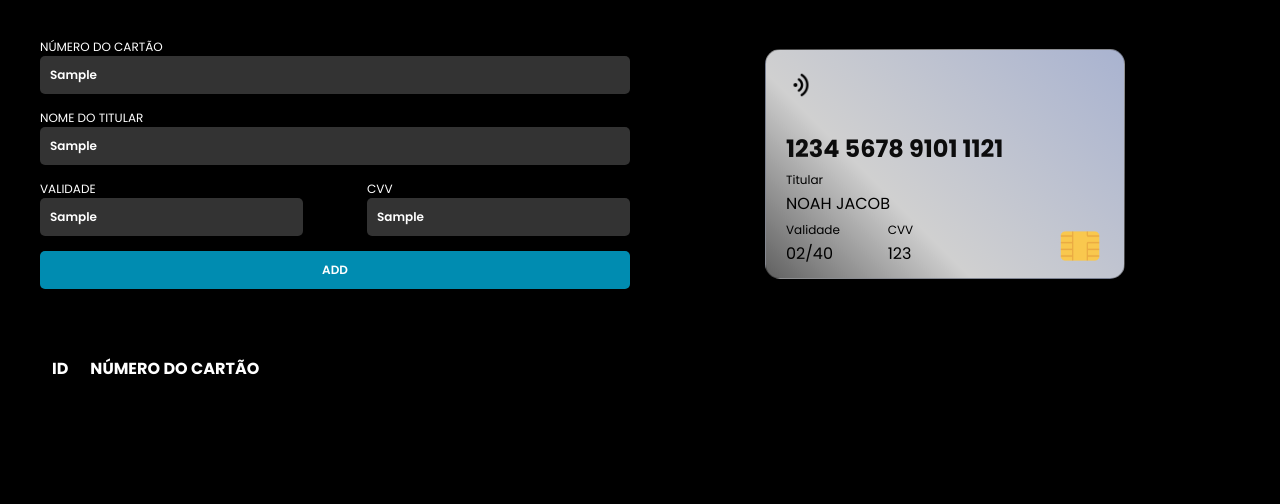
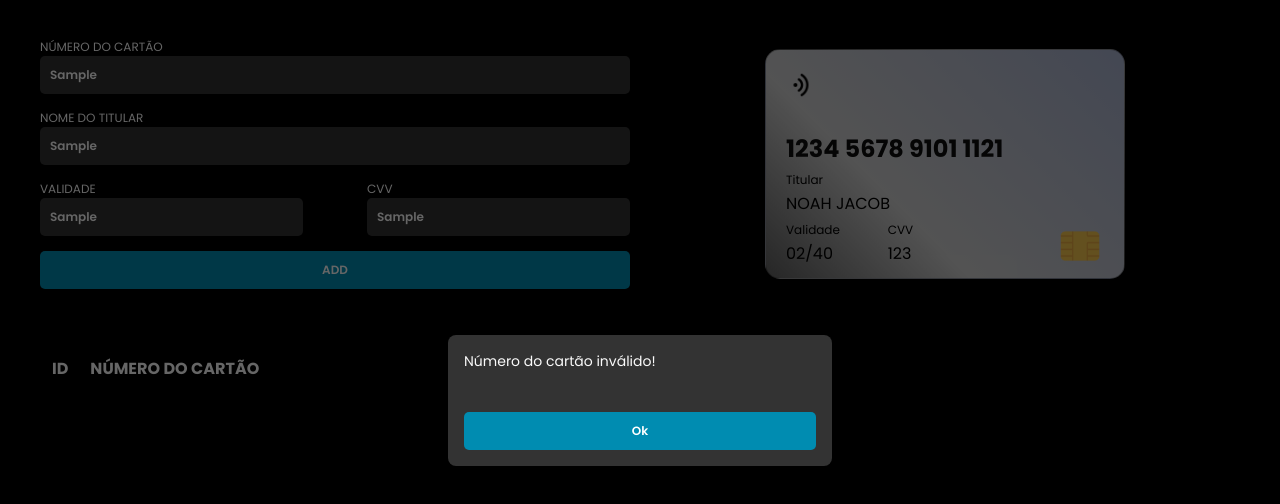
Before and after one commit to sidneihenrique/carteiraCartoes, a plain HTML site: page index.html in a window 1280 px wide. Both pictures are taken after typing "Sample", "Sample", "Sample", "Sample" into the empty fields and a click on the button "ADD". Drawn offline with Linux system fonts and the light colour scheme.

Commit message:
alert modal added and .robot to test

```diff
--- a/index.html
+++ b/index.html
@@ -13,6 +13,14 @@
     <link rel="stylesheet" href="./styles.css">
 </head>
 <body>
+    <div class="modal">
+        <div class="card-modal">
+            <p class="error"></p>
+        <button class="exit" onclick="document.querySelector('.modal').style.display = 'none'">Ok</button>
+        </div>
+        <div class="bg"></div>
+    </div>
+
     <main class="container">
         <section class="ui">
             <div class="container-left">
--- a/index.js
+++ b/index.js
@@ -12,6 +12,9 @@ const cardNumberText = document.querySelector(".number-vl");
 const cardHolderText = document.querySelector(".name-vl");
 const cardExpirationText = document.querySelector(".expiration-vl");
 const cardCVVText = document.querySelector(".cvv-vl");
+
+let modal = document.querySelector('.modal');
+
 
 
 var carteira = new CarteiraCartoes();
@@ -164,6 +167,8 @@ function addClickHandler(e){
                         carteira.excluirCartao(novoCartao.numero);
                         // Remove a linha da tabela
                         tabela.removeChild(novaLinha);
+                        modal.style.display = 'flex';
+                        modal.querySelector('p').innerHTML = "Cartão removido da carteira!";
                     });
 
                     // Adicione as células e links à linha
@@ -182,31 +187,35 @@ function addClickHandler(e){
                     document.querySelector('#valid-thru-text').value = "";
                     document.querySelector('#cvv-text').value =  "";
 
-
-                    alert("Cartão adicionado com sucesso!");
+                    modal.style.display = 'flex';
+                    modal.querySelector('p').innerHTML = "Cartão adicionado com sucesso!";
                 }
                 else{
-                    alert("Cartão já está na sua carteira!")
+                    modal.style.display = 'flex';
+                    modal.querySelector('p').innerHTML = "Cartão já está na sua carteira!";
                 }
             }
             else{
-                alert("CVC do cartão inválido!")
+                modal.style.display = 'flex';
+                modal.querySelector('p').innerHTML = "CVC do cartão inválido!";
                 let cvc = document.querySelector('#cvv-text').value
             }
         }
         else{
-            alert("Validade do cartão inválida!")
+            modal.style.display = 'flex';
+            modal.querySelector('p').innerHTML = "Validade do cartão inválida!";
             document.querySelector('#valid-thru-text').value = ""
         }
     }
 
     else{
-        alert("Número do cartão inválido!")
+        modal.style.display = 'flex';
+        modal.querySelector('p').innerHTML = "Número do cartão inválido!";
         document.querySelector('#card-number').value
     }
 
 
-    add.removeEventListener("click", addClickHandler)
+    // add.removeEventListener("click", addClickHandler)
 
 }
 
--- a/styles.css
+++ b/styles.css
@@ -56,6 +56,7 @@ body {
     border-radius: 15px;
 
     position: relative;
+    z-index: -1;
 }
 
 .intern {
@@ -168,6 +169,56 @@ table td:nth-child(4) a{
     color: #f30606;
 }
 
+.modal{
+    position: fixed;
+    left: 0;
+    top: 0;
+
+    width: 100%;
+    height: 100vh;
+
+    display: flex;
+    align-items: center;
+    justify-content: center;
+
+    display: none;
+}
+
+.modal.open{
+    display: flex;
+}
+
+.card-modal{
+    width: 30%;
+
+    background: #333333;
+
+    display: flex;
+    flex-direction: column;
+    gap: 40px;
+
+    padding: 16px;
+    z-index: 6;
+
+    border-radius: 8px;
+}
+
+.card-modal p{
+    color: #FAFAFA;
+    font-size: 14px;
+}
+
+.bg{
+    position: fixed;
+    left: 0;
+    top: 0;
+    z-index: 5;
+
+    width: 100%;
+    height: 100vh;
+
+    background: rgba(0, 0, 0, 0.6);
+}
 
 
 @media (max-width: 1024px) {
```
Also changed, not shown: 1 other file.
